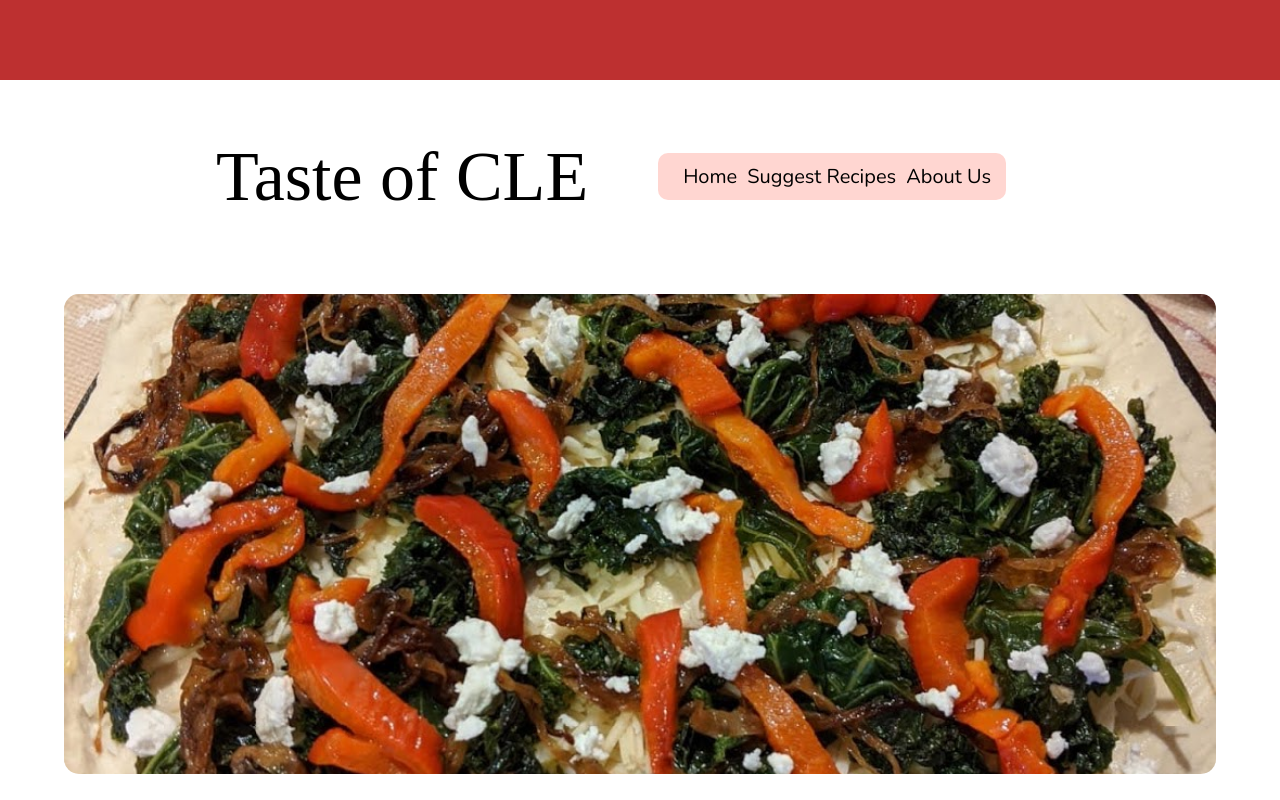
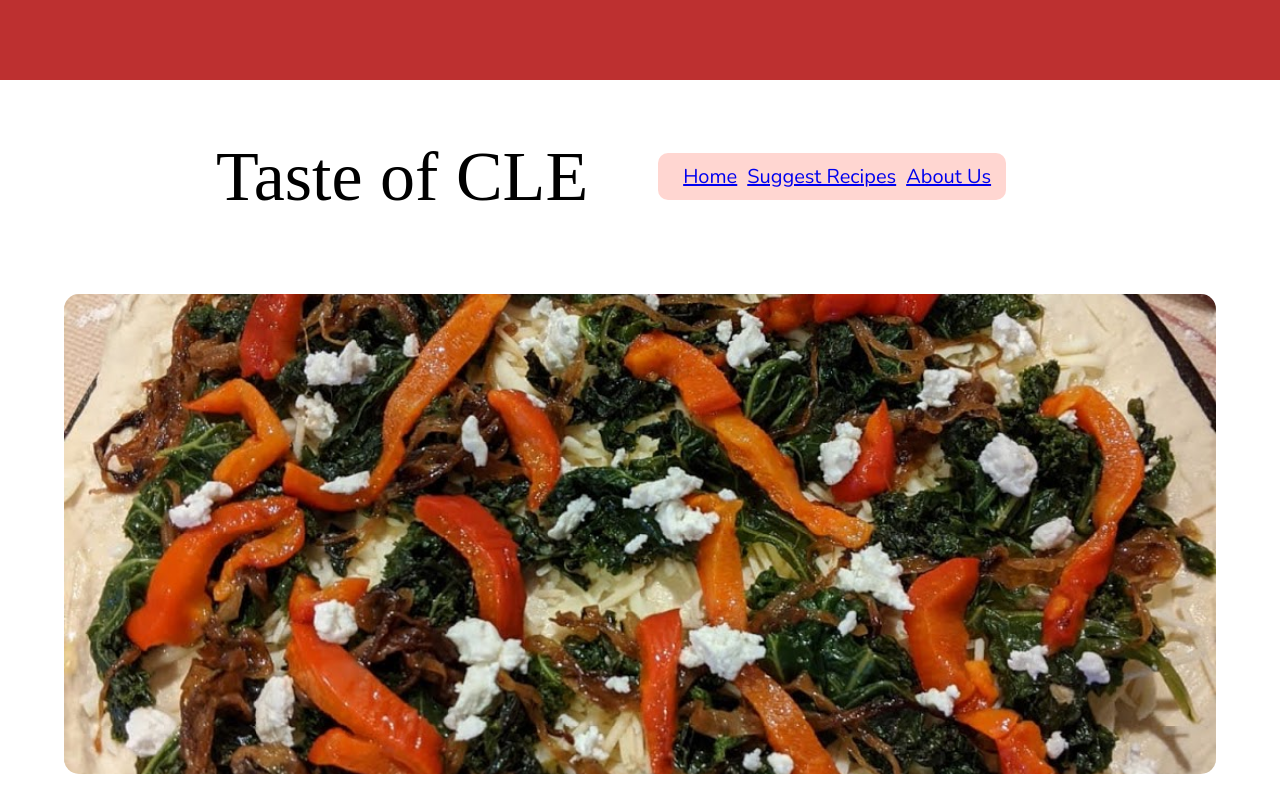
Before and after one commit to tree-hugger722/cooking-blog-react, a React (Create React App) app: page / in a window 1280 px wide. Shown: the top 800 px of the page. Built offline with nearby package versions, Linux system fonts and the light colour scheme; a web font is replaced by a local one.

Commit message:
added routing to pages

```diff
--- a/package.json
+++ b/package.json
@@ -9,6 +9,7 @@
     "@testing-library/user-event": "^7.2.1",
     "react": "^16.13.1",
     "react-dom": "^16.13.1",
+    "react-router-dom": "^5.2.0",
     "react-scripts": "3.4.1",
     "typeface-fredericka-the-great": "^1.1.3",
     "typeface-nunito": "^1.1.3"
--- a/src/Components/Header/NavBar.js
+++ b/src/Components/Header/NavBar.js
@@ -1,16 +1,26 @@
 import React from "react";
 
+import { BrowserRouter as Router, Switch, Route, Link } from "react-router-dom";
+import AboutUsPage from "../../Layouts/AboutUsPage";
+import Home from "../../Layouts/Home";
+import HomePage from "../../Layouts/HomePage";
 import NavTab from "./NavTab";
+import SuggestRecipesPage from "../../Layouts/SuggestRecipesPage";
 
 import "./Header.css";
+import AboutUs from "../AboutUs/AboutUs";
 
 const NavBar = () => {
   return (
     <div>
       <nav id="nav-bar">
-        <NavTab className="nav-tab" name="Home" />
-        <NavTab className="nav-tab" name="Suggest Recipes" />
-        <NavTab className="nav-tab" name="About Us" />
+        <NavTab className="nav-tab" shortcut="" name="Home" />
+        <NavTab
+          className="nav-tab"
+          shortcut="/suggest-recipes"
+          name="Suggest Recipes"
+        />
+        <NavTab className="nav-tab" shortcut="/about-us" name="About Us" />
       </nav>
     </div>
   );
--- a/src/Components/Header/NavTab.js
+++ b/src/Components/Header/NavTab.js
@@ -1,12 +1,14 @@
 import React from "react";
+
+import { BrowserRouter as Router, Switch, Route, Link } from "react-router-dom";
 
 import "./Header.css";
 
-const NavTab = (props) => {
+const NavTab = ({ shortcut, name }) => {
   return (
-    <div className="nav-tab-text">
-      <p>{props.name}</p>
-    </div>
+    <Link className="nav-tab-text" to={shortcut}>
+      {name}
+    </Link>
   );
 };
 
--- a/src/Layouts/Home.js
+++ b/src/Layouts/Home.js
@@ -1,6 +1,7 @@
 import React from "react";
 
 import AboutUsPage from "./AboutUsPage";
+import { BrowserRouter as Router, Switch, Route, Link } from "react-router-dom";
 import Footer from "../Components/Footer/Footer";
 import Header from "../Components/Header/Header";
 import HomePage from "./HomePage";
@@ -10,17 +11,30 @@ import "./Home.css";
 
 function HomeLayout({ children }) {
   return (
+    <Router>
       <div className="home">
         <div className="content-above-footer">
           <Header />
           <br />
           {children}
+          <Switch>
+            <Route path="/about-us">
+              <AboutUsPage />
+            </Route>
+            <Route path="/suggest-recipes">
+              <SuggestRecipesPage />
+            </Route>
+            <Route path="/">
               <HomePage />
-        {/* <SuggestRecipesPage /> */}
-        {/* <AboutUsPage /> */}
+            </Route>
+          </Switch>
         </div>
         <Footer />
       </div>
+    </Router>
+    // <HomePage />
+    // <SuggestRecipesPage />
+    // <AboutUsPage />
   );
 }
 export default HomeLayout;
```
Also changed, not shown: 1 other file (tests, documents, lock files or other folders). Lines whose indentation alone changed are shown as unchanged.
